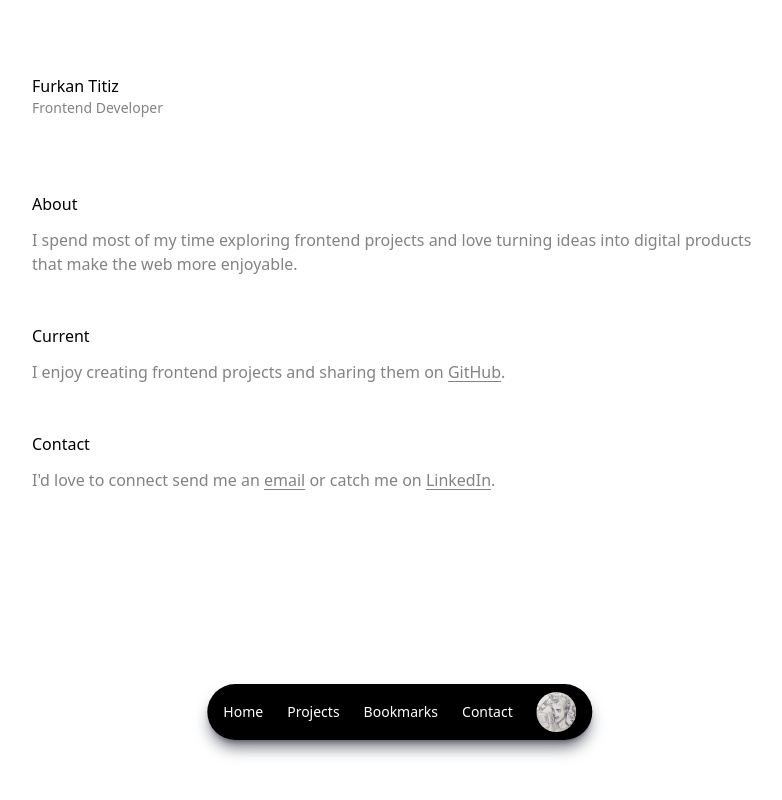
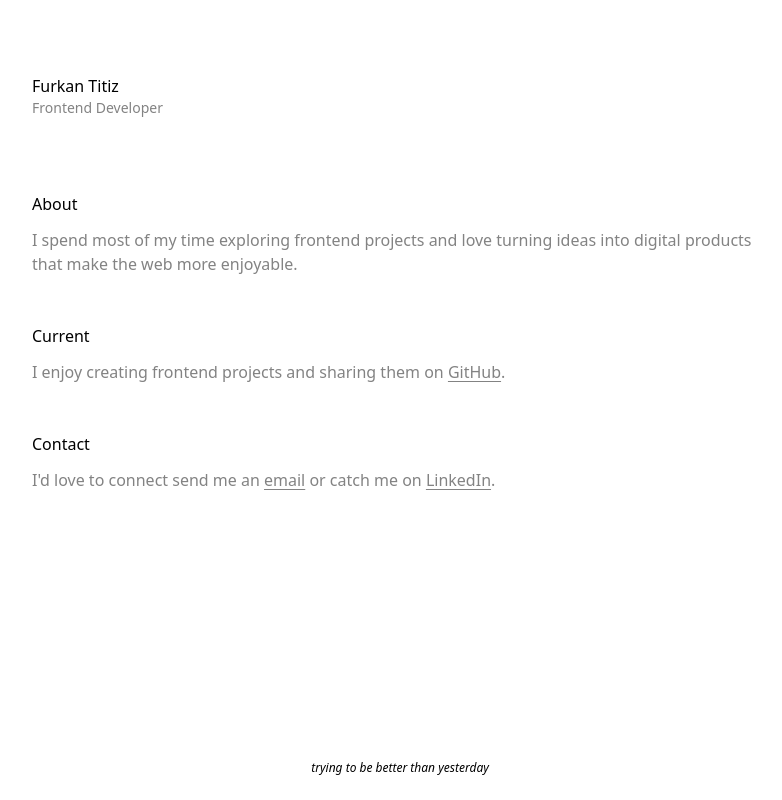
Before and after one commit to qrphy/homepage, a Next.js app: page / in a window 1280 px wide. Shown: the whole page, without its empty margins (240-1022 px from the left). Built offline with nearby package versions, Linux system fonts and the light colour scheme; no server answers.

Commit message:
update footer

```diff
--- a/src/app/components/Footer.tsx
+++ b/src/app/components/Footer.tsx
@@ -3,28 +3,9 @@ import Link from "next/link";
 
 export default function Footer() {
   return (
-    <footer className="fixed bottom-1 left-1/2 -translate-x-1/2 pt-1 pb-1 bg-black text-sm rounded-4xl -translate-y-14 max-w-sm mx-auto px-4 shadow-lg shadow-gray-900/60 text-white underline-offset-3 md:pt-2 md:pb-2 md:text-md md:max-w-md">
-      <div className="flex justify-around items-center gap-4 md:gap-6">
-        <Link href="/" target="_self" rel="noopener noreferrer">
-          <p className="hover:underline">Home</p>
-        </Link>
-        <Link href="https://github.com/qrphy" target="_blank" rel="noopener noreferrer">
-          <p className="hover:underline">Projects</p>
-        </Link>
-        <Link href="/bookmarks" target="_self" rel="noopener noreferrer">
-          <p className="hover:underline">Bookmarks</p>
-        </Link>
-        <Link href="https://www.linkedin.com/in/furkan-titiz/" target="_blank" rel="noopener noreferrer">
-          <p className="hover:underline">Contact</p>
-        </Link>
-        <Link href="https://www.x.com/qrphy" target="_blank" rel="noopener noreferrer">
-        <Image className="rounded-full cursor-pointer hover:brightness-90 transition-opacity w-8 h-8 md:w-10 md:h-10"
-            src="/me.JPG"
-            alt="furkan titiz"
-            width={40}
-            height={40}
-          />
-</Link>
+    <footer className="mt-auto mb-6">
+      <div className="flex justify-around items-center font-base italic text-xs">
+        <p>trying to be better than yesterday</p>
       </div>
     </footer>
   );
```
